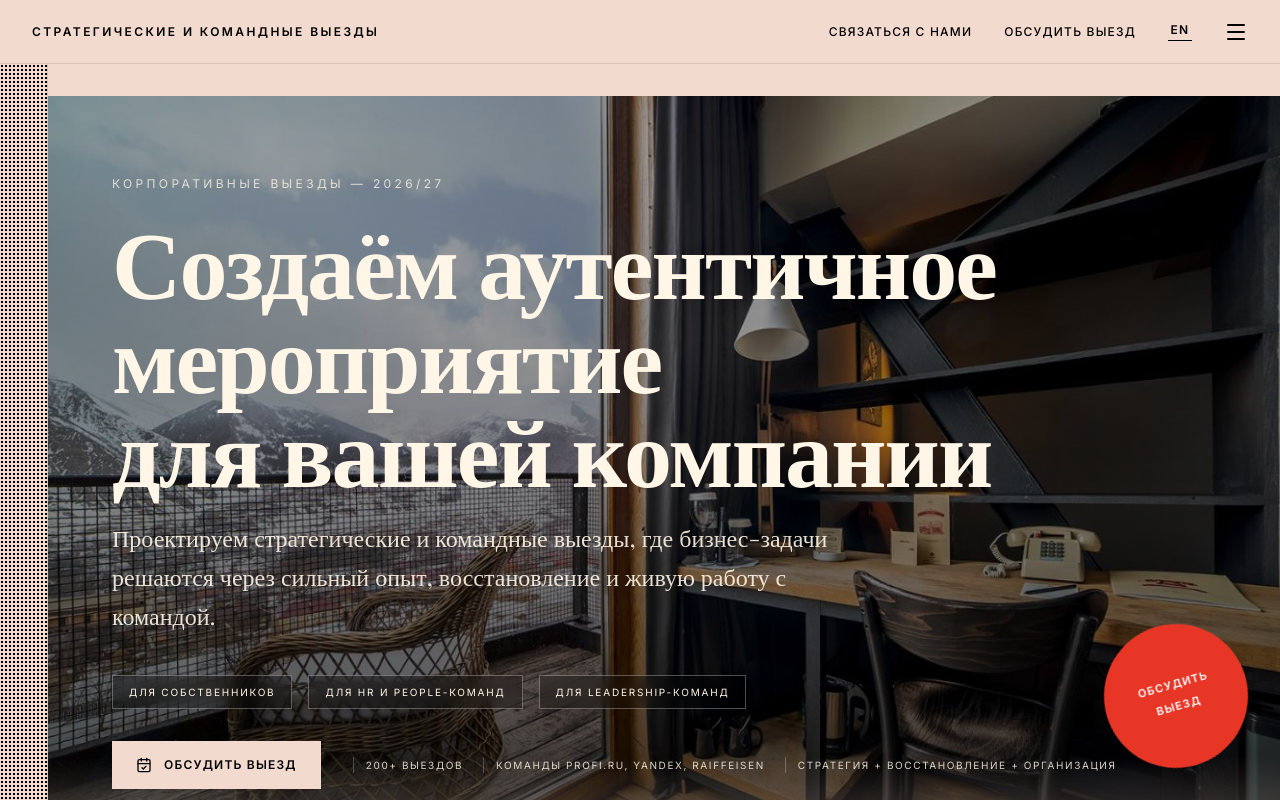
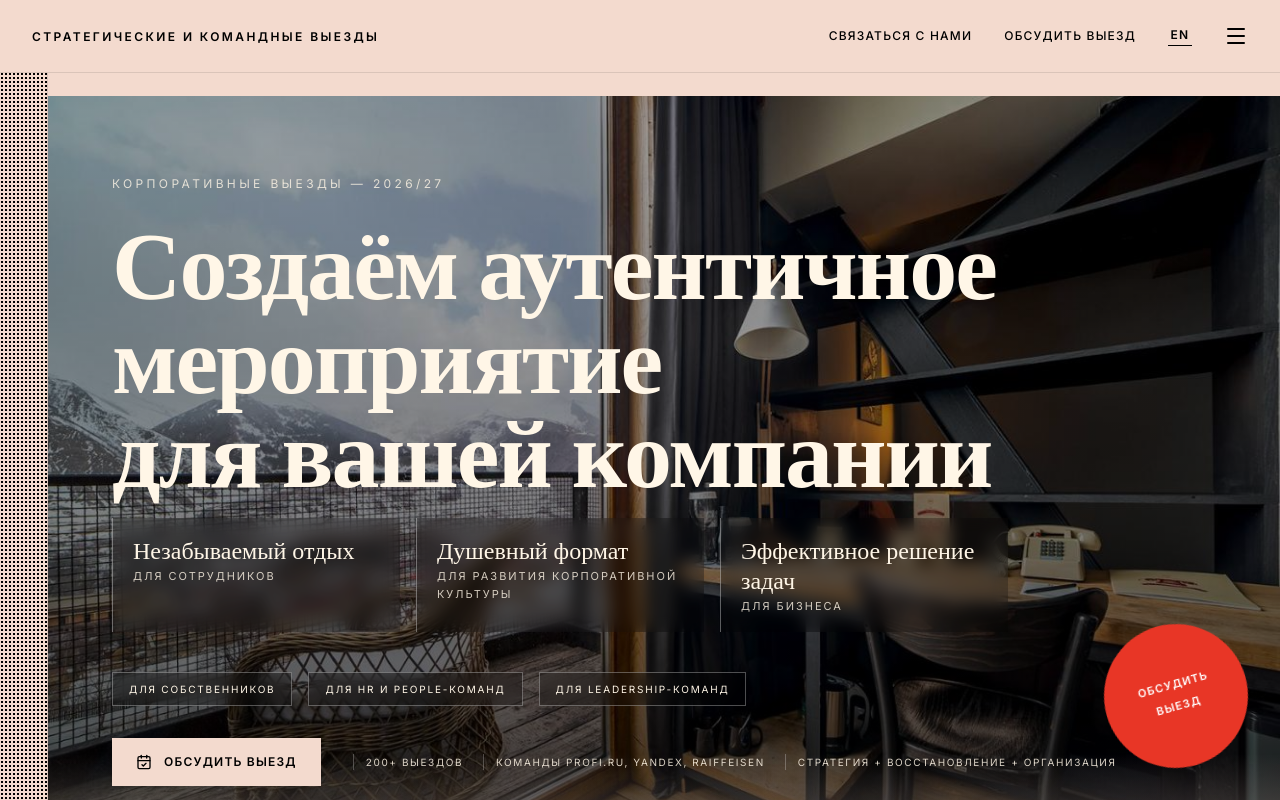
Before and after one commit to eppelas/yury-event, a React (Vite) app: page / in a window 1280 px wide. Built offline with nearby package versions, Linux system fonts and the light colour scheme; a web font is replaced by a local one.

Commit message:
Replace hero subtitle with benefit bullets

```diff
--- a/src/components/YuryEventPage.tsx
+++ b/src/components/YuryEventPage.tsx
@@ -40,9 +40,17 @@ const T = {
   menu_clients: { ru: 'Отзывы', en: 'Reviews' },
   hero_title_1: { ru: 'Создаём аутентичное мероприятие', en: 'Creating an authentic event' },
   hero_title_2: { ru: 'для вашей компании', en: 'for your company' },
-  hero_subtitle: {
-    ru: 'Проектируем стратегические и командные выезды, где бизнес-задачи решаются через сильный опыт, восстановление и живую работу с командой.',
-    en: 'We design strategy and team retreats where business goals are solved through a strong shared experience, recovery, and real team work.'
+  hero_bullets: {
+    ru: [
+      { title: 'Незабываемый отдых', target: 'для сотрудников' },
+      { title: 'Душевный формат', target: 'для развития корпоративной культуры' },
+      { title: 'Эффективное решение задач', target: 'для бизнеса' },
+    ],
+    en: [
+      { title: 'A memorable retreat', target: 'for employees' },
+      { title: 'A warm human format', target: 'for corporate culture' },
+      { title: 'Effective problem-solving', target: 'for business' },
+    ],
   },
   hero_caption: { ru: 'КОРПОРАТИВНЫЕ ВЫЕЗДЫ — 2026/27', en: 'CORPORATE RETREATS — 2026/27' },
   fab_book: { ru: 'ОБСУДИТЬ', en: 'DISCUSS' },
@@ -252,11 +260,11 @@ const T = {
 type Lang = 'ru' | 'en';
 
 const Header = ({ lang, setLang, setIsMenuOpen }: { lang: Lang, setLang: (v: Lang) => void, setIsMenuOpen: (v: boolean) => void }) => (
-  <header className="fixed top-0 left-0 right-0 z-40 flex justify-between items-center px-4 py-4 md:px-8 md:py-6 bg-[#F3DACE] border-b border-black/10 gap-3 md:gap-4">
+  <header className="fixed top-0 left-0 right-0 z-40 grid grid-cols-[minmax(0,1fr)_auto] items-center px-4 py-4 md:px-8 md:py-6 bg-[#F3DACE] border-b border-black/10 gap-3 md:gap-4">
     <div className="min-w-0 font-sans-chronakis text-[10px] md:text-xs tracking-[0.14em] md:tracking-[0.2em] font-bold uppercase leading-tight max-w-[10.5rem] md:max-w-none">
       {T.header_title[lang]}
     </div>
-    <div className="absolute right-4 md:right-8 top-1/2 -translate-y-1/2 flex items-center gap-3 md:gap-8 shrink-0">
+    <div className="flex items-center gap-3 md:gap-8 shrink-0">
       <div className="hidden md:flex gap-8 font-sans-chronakis text-xs tracking-widest font-medium uppercase items-center">
         <a href="https://t.me/chikhalov2" target="_blank" rel="noreferrer" className="hover:opacity-60 transition-opacity">{T.contact[lang]}</a>
         <a href="https://t.me/chikhalov2" target="_blank" rel="noreferrer" className="hover:opacity-60 transition-opacity">{T.book[lang]}</a>
@@ -479,7 +487,7 @@ export default function YuryEventPage() {
       <main className="pl-0 md:pl-12 pt-20 md:pt-24">
 
         {/* Hero Title */}
-        <section className="min-h-[82svh] px-5 md:px-16 py-16 md:py-20 border-b border-black/10 relative overflow-hidden flex items-end">
+        <section className="min-h-[82svh] px-4 md:px-16 py-16 md:py-20 border-b border-black/10 relative overflow-hidden flex items-end">
           <img
             src="./process-original.jpg"
             alt=""
@@ -493,13 +501,18 @@ export default function YuryEventPage() {
             <p className="font-sans-chronakis text-[10px] md:text-xs tracking-[0.28em] uppercase opacity-80 mb-5">
               {T.hero_caption[lang]}
             </p>
-            <h1 className="font-serif-chronakis !text-[#FFF6E7] text-[2rem] sm:text-5xl md:text-7xl lg:text-8xl mb-5 md:mb-6 max-w-[22rem] sm:max-w-5xl leading-[1.02] md:leading-[0.98]">
+            <h1 className="font-serif-chronakis !text-[#FFF6E7] text-[1.85rem] sm:text-5xl md:text-7xl lg:text-8xl mb-5 md:mb-6 max-w-[20.5rem] sm:max-w-5xl leading-[1.02] md:leading-[0.98]">
               {T.hero_title_1[lang]}<br />
               {T.hero_title_2[lang]}
             </h1>
-            <p className="font-serif-chronakis text-base md:text-2xl max-w-[20.5rem] md:max-w-3xl mb-8 md:mb-10 leading-relaxed opacity-90">
-              {T.hero_subtitle[lang]}
-            </p>
+            <div className="grid grid-cols-1 md:grid-cols-3 gap-3 md:gap-4 max-w-4xl mb-8 md:mb-10">
+              {T.hero_bullets[lang].map((item) => (
+                <div key={item.title} className="border-l border-white/35 bg-black/20 backdrop-blur-sm px-4 py-2.5 md:px-5 md:py-4">
+                  <div className="font-serif-chronakis text-lg md:text-2xl leading-tight mb-1">{item.title}</div>
+                  <div className="font-sans-chronakis text-[10px] md:text-[11px] tracking-[0.18em] uppercase opacity-80">{item.target}</div>
+                </div>
+              ))}
+            </div>
             <div className="flex flex-col sm:flex-row sm:flex-wrap gap-3 md:gap-4 mb-8">
               {(lang === 'ru'
                 ? ['Для собственников', 'Для HR и People-команд', 'Для leadership-команд']
```
